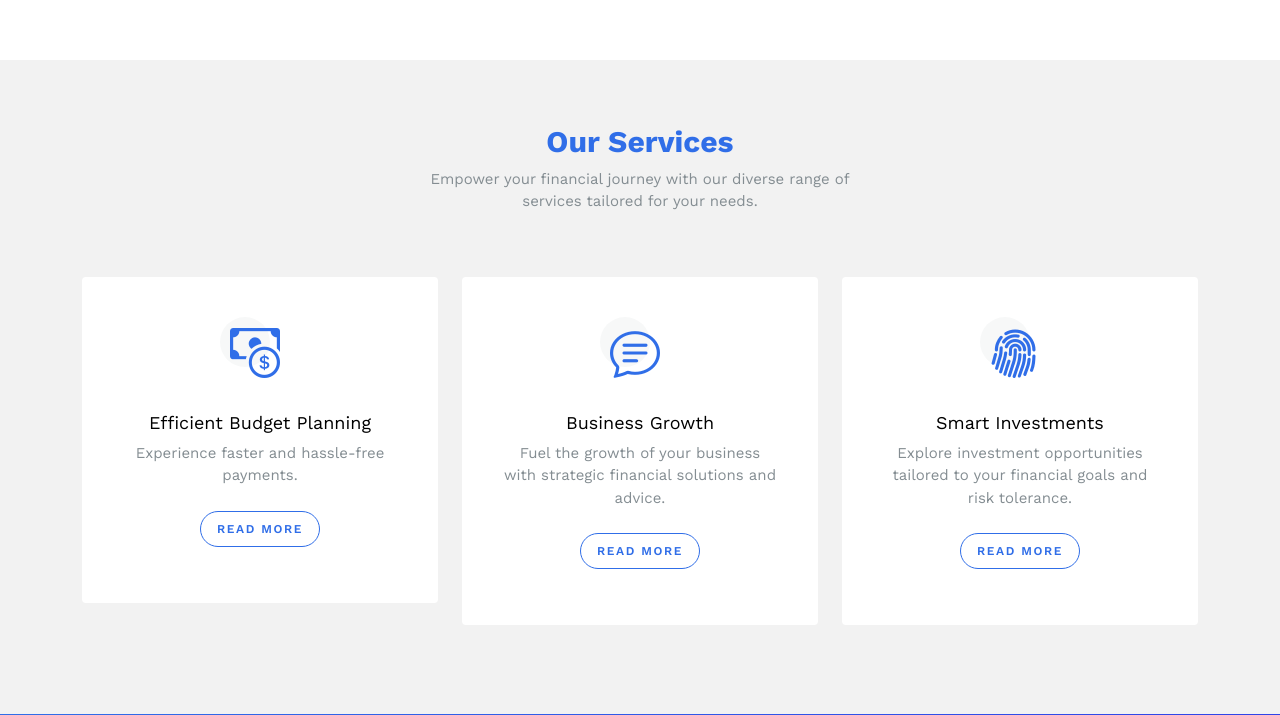
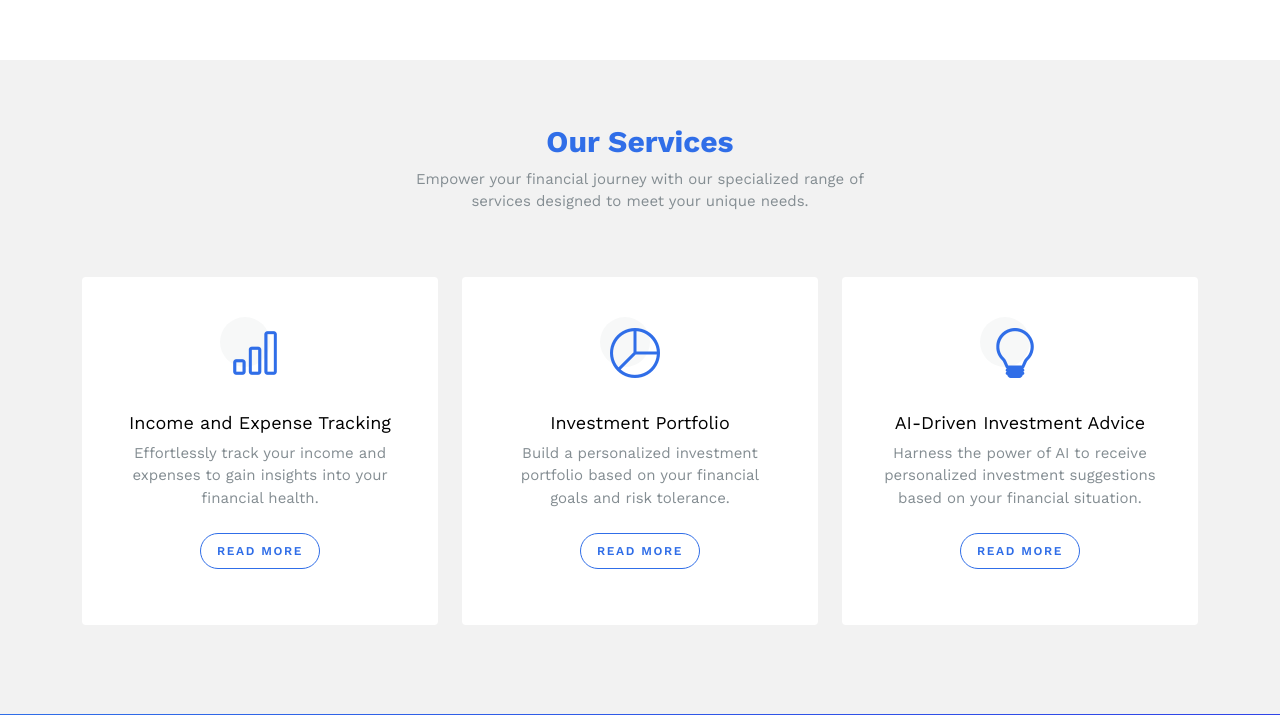
Before and after one commit to aioont/FinWise, a Django app: page / in a window 1280 px wide. Shown: the part 2282-2997 px from the top of the page. Run offline with Django 5.2, Linux system fonts and the light colour scheme; some libraries are stand-ins or nearby versions; some web fonts are replaced.

Commit message:
changes in ui

```diff
--- a/templates/homepage.html
+++ b/templates/homepage.html
@@ -219,17 +219,17 @@
 			<div class="row mb-5">
 				<div class="col-lg-5 mx-auto text-center" data-aos="fade-up">
 					<h2 class="heading text-primary">Our Services</h2>
-					<p>Empower your financial journey with our diverse range of services tailored for your needs.</p>
+					<p>Empower your financial journey with our specialized range of services designed to meet your unique needs.</p>
 				</div>
 			</div>
 
 			<div class="row">
 				<div class="col-12 col-sm-6 col-md-6 col-lg-4" data-aos="fade-up">
 					<div class="service text-center">
-						<span class="bi-cash-coin"></span>
+						<span class="bi-bar-chart"></span>
 						<div>
-							<h3>Efficient Budget Planning</h3>
-							<p class="mb-4">Experience faster and hassle-free payments.</p>
+							<h3>Income and Expense Tracking</h3>
+							<p class="mb-4">Effortlessly track your income and expenses to gain insights into your financial health.</p>
 							<p><a href="#" class="btn btn-outline-primary py-2 px-3">Read more</a></p>
 						</div>
 					</div>
@@ -237,10 +237,10 @@
 
 				<div class="col-12 col-sm-6 col-md-6 col-lg-4" data-aos="fade-up" data-aos-delay="100">
 					<div class="service text-center">
-						<span class="bi-chat-text"></span>
+						<span class="bi-pie-chart"></span>
 						<div>
-							<h3>Business Growth</h3>
-							<p class="mb-4">Fuel the growth of your business with strategic financial solutions and advice.</p>
+							<h3>Investment Portfolio</h3>
+							<p class="mb-4">Build a personalized investment portfolio based on your financial goals and risk tolerance.</p>
 							<p><a href="#" class="btn btn-outline-primary py-2 px-3">Read more</a></p>
 						</div>
 					</div>
@@ -248,14 +248,18 @@
 
 				<div class="col-12 col-sm-6 col-md-6 col-lg-4" data-aos="fade-up" data-aos-delay="200">
 					<div class="service text-center">
-						<span class="bi-fingerprint"></span>
+						<span class="bi-lightbulb"></span>
 						<div>
-							<h3>Smart Investments</h3>
-							<p class="mb-4">Explore investment opportunities tailored to your financial goals and risk tolerance.</p>
+							<h3>AI-Driven Investment Advice</h3>
+							<p class="mb-4">Harness the power of AI to receive personalized investment suggestions based on your financial situation.</p>
 							<p><a href="#" class="btn btn-outline-primary py-2 px-3">Read more</a></p>
 						</div>
 					</div>
 				</div>
+			</div>
+		</div>
+	</div>
+
 
 				<!-- Add more services as needed -->
 
```
